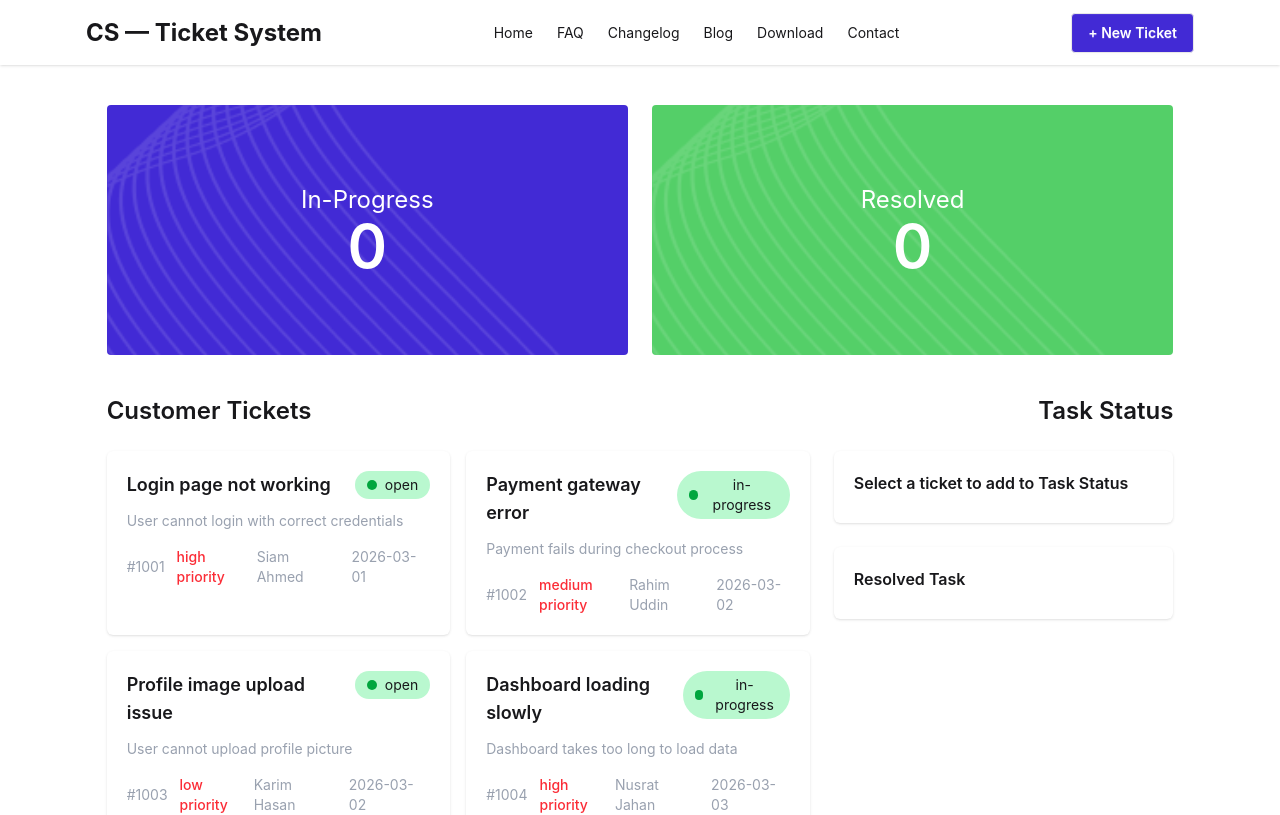
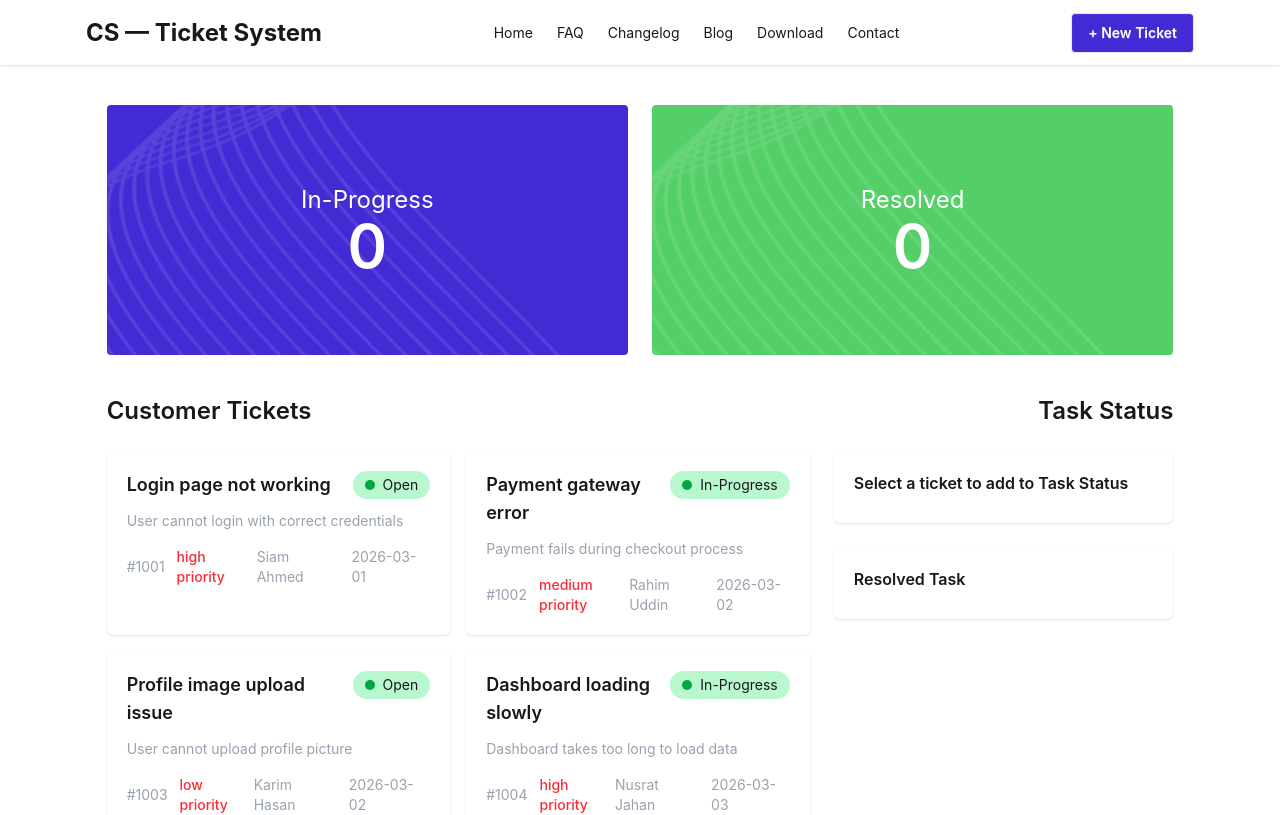
Before and after one commit to siamkhan7426/Ticket-react-app, a React (Vite) app: page / in a window 1280 px wide. Shown: the top 815 px of the page. Built offline with nearby package versions, Linux system fonts and the light colour scheme.

Commit message:
in progress line brek problem solve

```diff
--- a/src/App.jsx
+++ b/src/App.jsx
@@ -18,7 +18,7 @@ function App() {
   const handelClickCard = (ticket)=>{
    if (!progress.find(t => t.id === ticket.id)) {
       setProgress([...progress, ticket])
-      toast.success("Wow so It will increase the count of in-progress in bannereasy!")
+      toast.success("It will increase the count of in-progress in bannereasy!")
     };
   };
     const handelCompleteBtnRemove = (task)=>{
--- a/src/Componenets/TicketCards/TicketCards.jsx
+++ b/src/Componenets/TicketCards/TicketCards.jsx
@@ -11,7 +11,7 @@ export default function TicketCards({data,handelClickCard}) {
           {/* Top Section */}
           <div className="flex justify-between items-start mb-3">
             <h3 className="text-lg font-semibold">{title}</h3>
-            <button className="bg-[#B9F8CF] py-1 px-3 rounded-full flex items-center gap-2 text-sm"> <div className="bg-green-600 w-2.5 h-2.5 rounded-full"></div>{status}</button></div>
+            <button className="bg-[#B9F8CF] py-1 px-3 rounded-full whitespace-nowrap capitalize flex items-center gap-2 text-sm"> <div className="bg-green-600 w-2.5 h-2.5 rounded-full "></div>{status}</button></div>
 
           {/* Description */}
           <p className="text-gray-400 text-sm mb-4">
```
